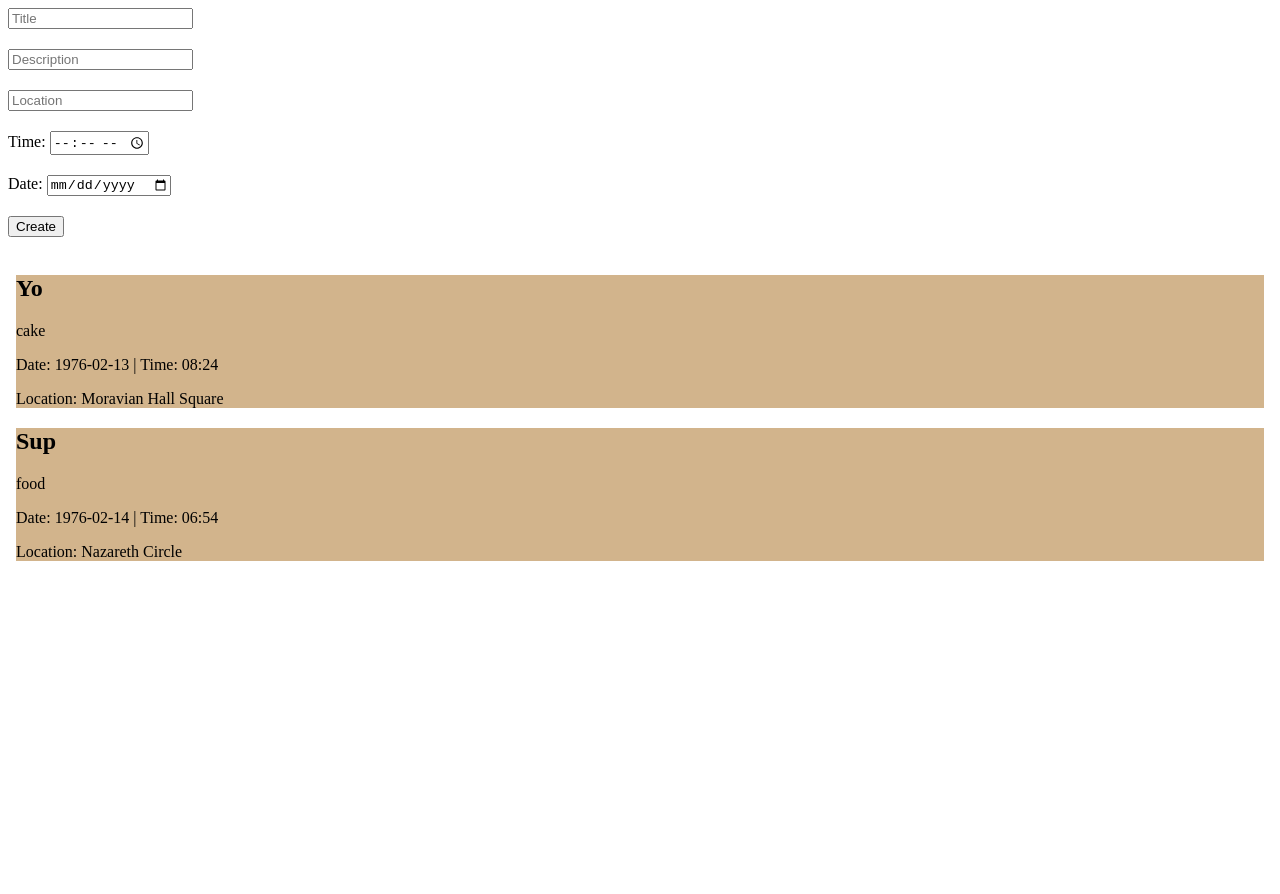
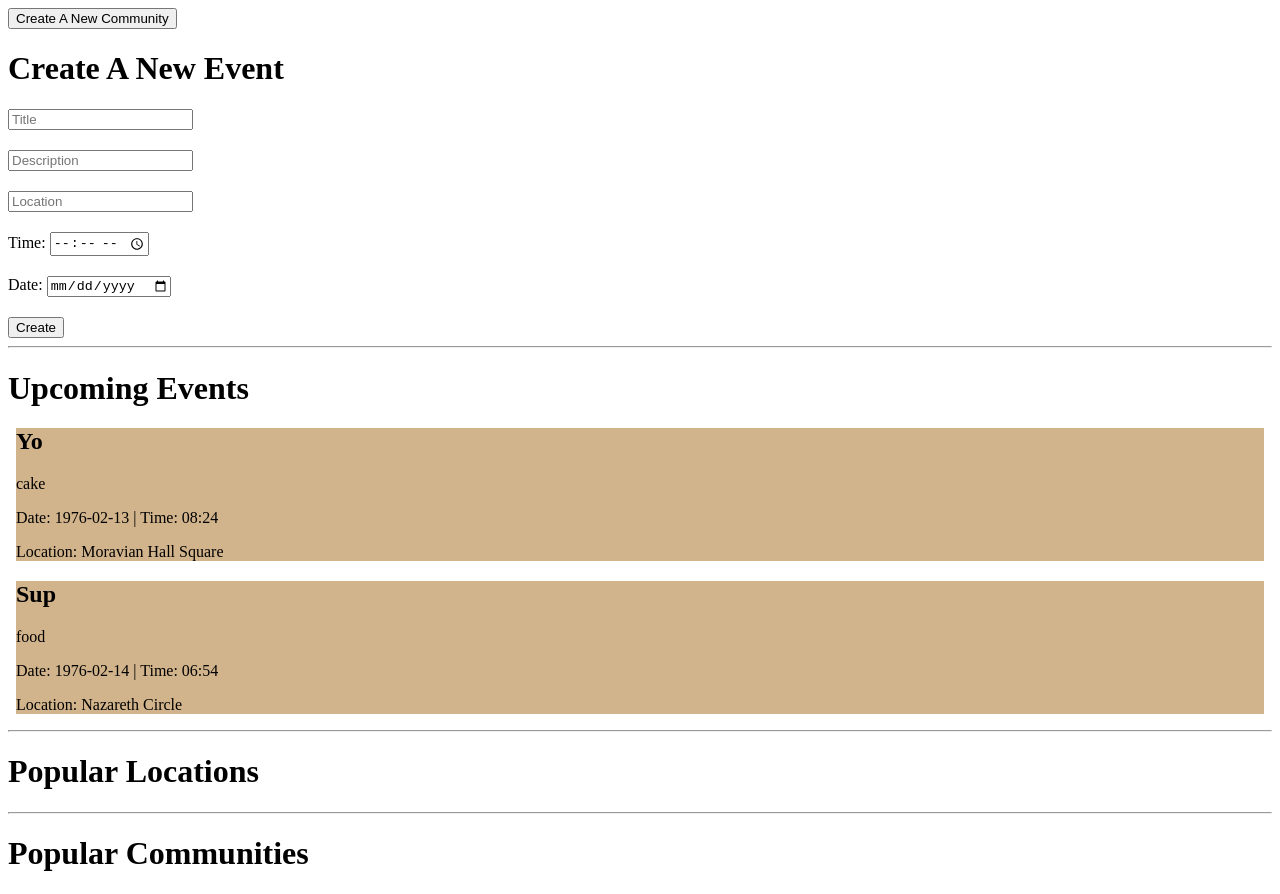
Before and after one commit to Angryquacker/ATest, a plain HTML site: page index.html in a window 1280 px wide. Before the commit the page ends 800 px from the top, so only its background shows below. Drawn offline with nearby package versions, Linux system fonts and the light colour scheme.

Commit message:
Update index.html

```diff
--- a/index.html
+++ b/index.html
@@ -8,20 +8,35 @@
 </head>
 <body>
             <div ng-app="myApp" ng-controller="myCon">
+            <nav>
+                <button id="newCom" ng-click="newCommunity">Create A New Community</button>
+            </nav>
+            <h1>Create A New Event</h1>
             <form ng-submit='addM()'>
                 <input type='text' required placeholder='Title' id='title'><br />
-                <input type='text' required placeholder='Description' id='text'><br />
+                <input type='text' required placeholder='Description' id='text' minlength="50"><br />
                 <input type='text' required placeholder='Location' id='loc'><br />
-          Time: <input type='time' required id='time'><br />
-          Date: <input type='date' required placeholder='2018-02-15' id='date' format='YYYY-MM-DD'><br />
+          <span class="td">Time:</span> <input type='time' required id='time'><br />
+          <span class="td">Date:</span> <input type='date' required placeholder='2018-02-15' id='date'><br />
                 <button type='submit'>Create</button>
             </form>
-            <br />
+            <hr>
+            <h1>Upcoming Events</h1>
             <div ng-repeat='m in message' id='m'>
                 <h2>{{m.title}}</h2>
-                <p>{{m.text}}</p>
-                <p>Date: {{m.date}} | Time: {{m.time}}</p>
-                <p>Location: {{m.location}}</p>
+                <p id="t">{{m.text}}</p>
+                <div id="extra">
+                    <p>Date: {{m.date}} | Time: {{m.time}}</p>
+                    <p>Location: {{m.location}}</p>
+                </div>
+            </div>
+            <hr>
+            <div id="hotSpots">
+                <h1>Popular Locations</h1>
+            </div>
+            <hr>
+            <div id="popCom">
+                <h1>Popular Communities</h1>
             </div>
             </div>
 </body>
```
